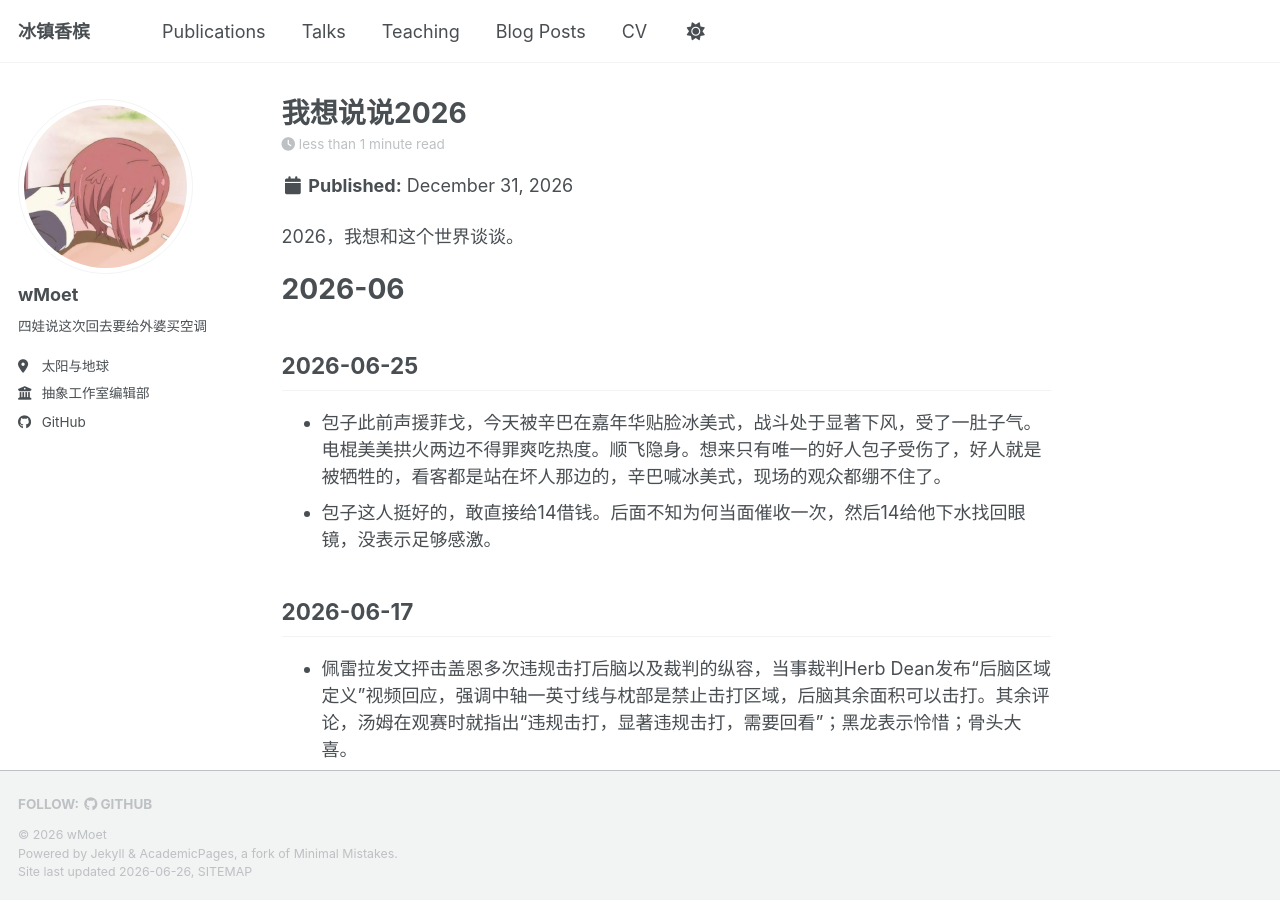
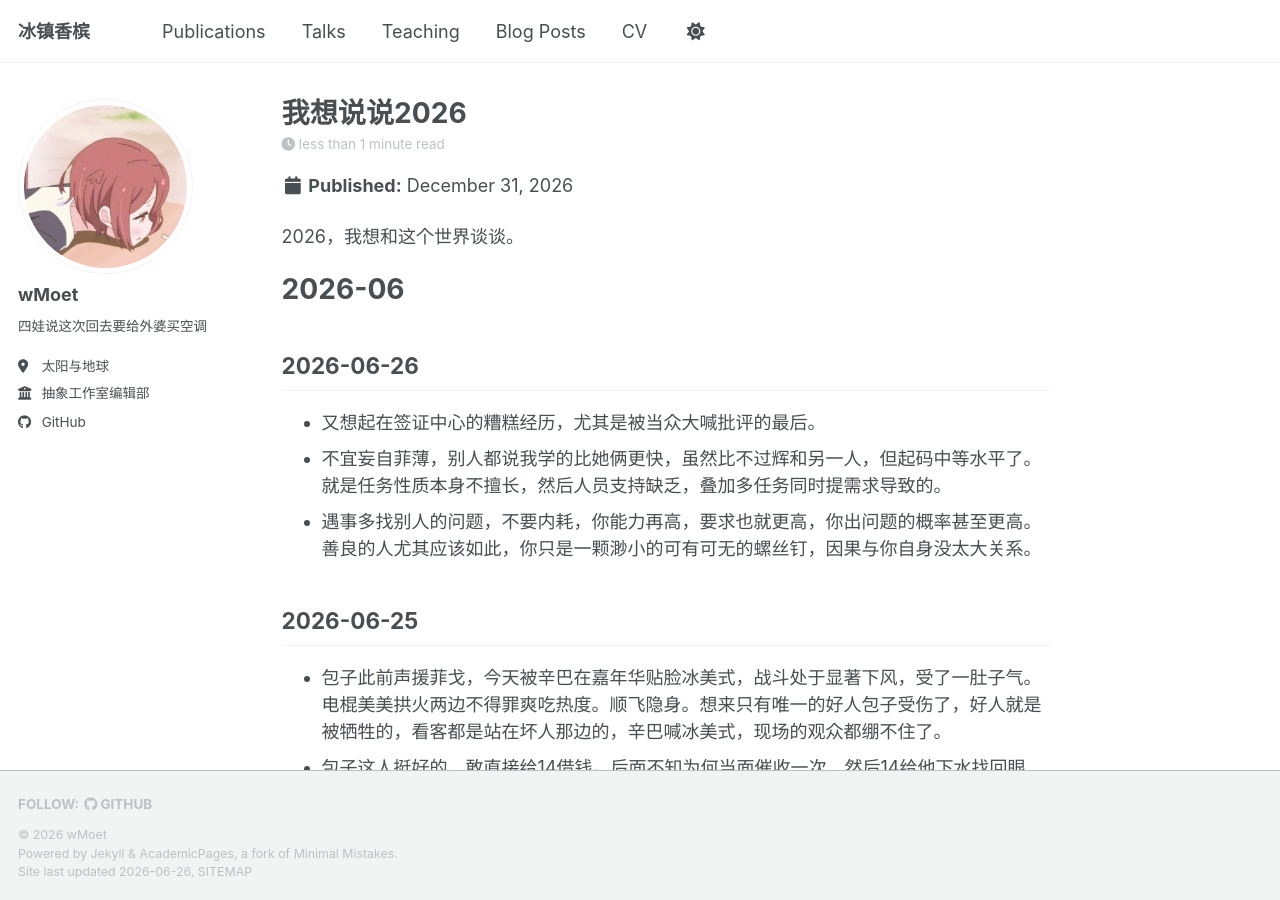
Before and after one commit to wMoet/wMoet.github.io, a Jekyll site: the page built from _posts/2026-12-31-我想说说2026.md, in a window 1280 px wide and 900 px high. Built offline with Jekyll 4.4.1, drawn with Linux system fonts in a browser that asks for light colours; a script bundle is joined from its source files by our own code; library files that are not in the unit come from our copies.

Commit message:
Update 2026-12-31-我想说说2026.md

```diff
--- a/_posts/2026-12-31-我想说说2026.md
+++ b/_posts/2026-12-31-我想说说2026.md
@@ -9,9 +9,15 @@ tags:
 
 # 2026-06
 
+## 2026-06-26
+- 又想起在签证中心的糟糕经历，尤其是被当众大喊批评的最后。
+- 不宜妄自菲薄，别人都说我学的比她俩更快，虽然比不过辉和另一人，但起码中等水平了。就是任务性质本身不擅长，然后人员支持缺乏，叠加多任务同时提需求导致的。
+- 遇事多找别人的问题，不要内耗，你能力再高，要求也就更高，你出问题的概率甚至更高。善良的人尤其应该如此，你只是一颗渺小的可有可无的螺丝钉，因果与你自身没太大关系。
+
 ## 2026-06-25
 - 包子此前声援菲戈，今天被辛巴在嘉年华贴脸冰美式，战斗处于显著下风，受了一肚子气。电棍美美拱火两边不得罪爽吃热度。顺飞隐身。想来只有唯一的好人包子受伤了，好人就是被牺牲的，看客都是站在坏人那边的，辛巴喊冰美式，现场的观众都绷不住了。
 - 包子这人挺好的，敢直接给14借钱。后面不知为何当面催收一次，然后14给他下水找回眼镜，没表示足够感激。
+- 一觉醒来，火星包和辛巴已经和解了。
 
 ## 2026-06-17
 - 佩雷拉发文抨击盖恩多次违规击打后脑以及裁判的纵容，当事裁判Herb Dean发布“后脑区域定义”视频回应，强调中轴一英寸线与枕部是禁止击打区域，后脑其余面积可以击打。其余评论，汤姆在观赛时就指出“违规击打，显著违规击打，需要回看”；黑龙表示怜惜；骨头大喜。
```
